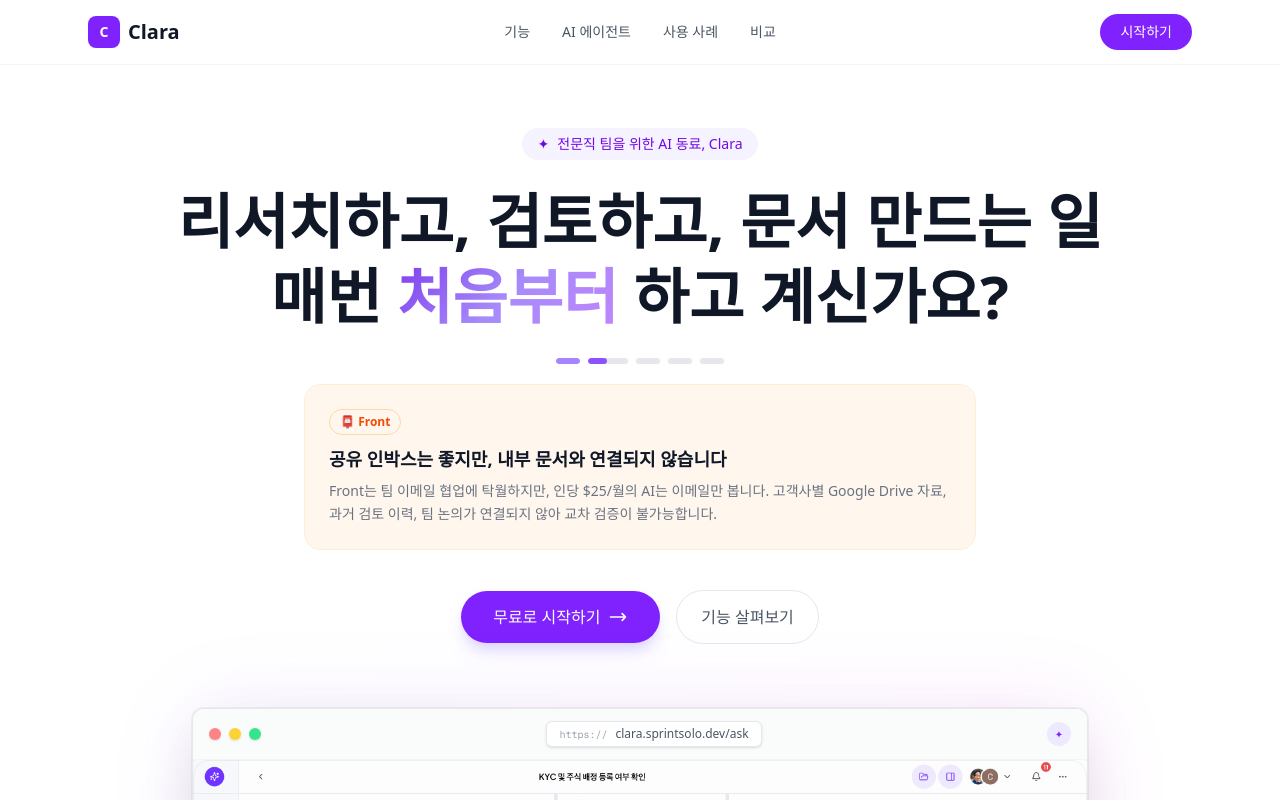
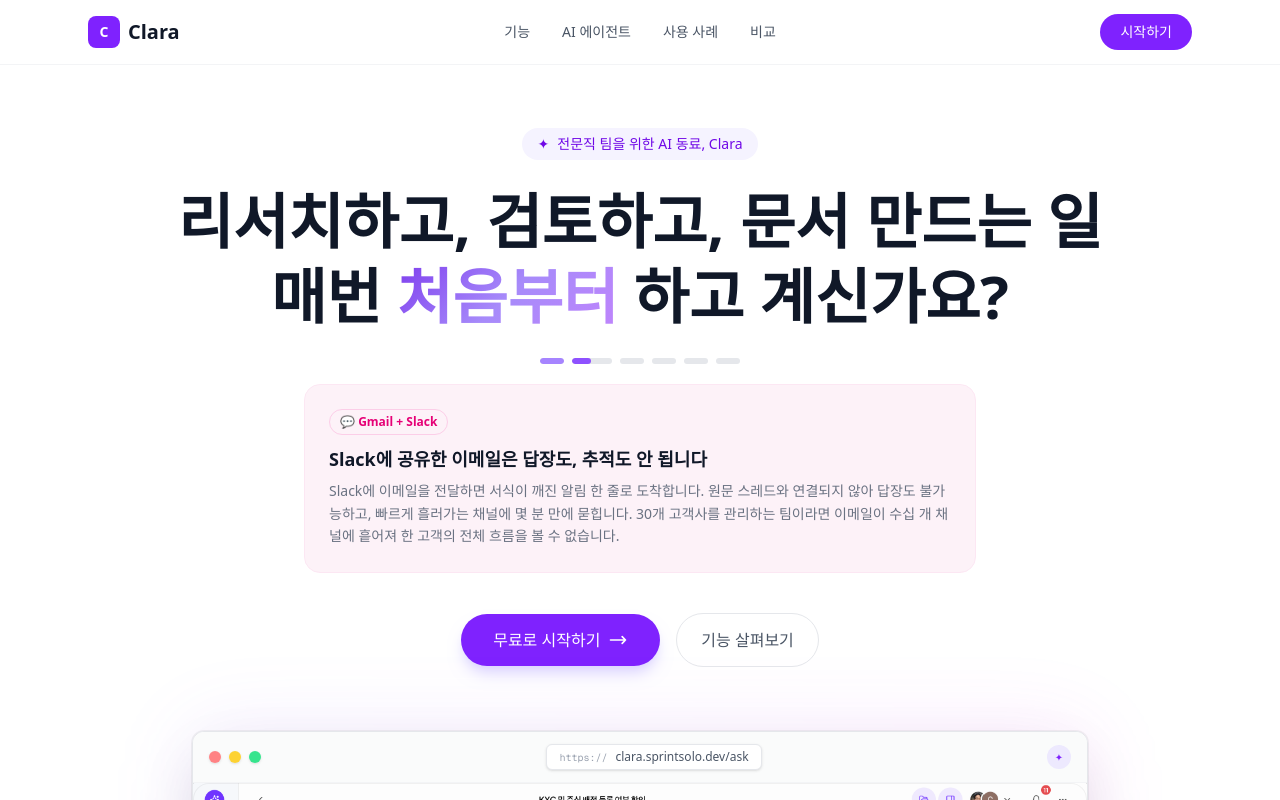
Before and after one commit to sprintsolo/clara-landing, a Next.js app: page / in a window 1280 px wide. Shown: the top 800 px of the page. Built offline with nearby package versions, Linux system fonts and the light colour scheme.

Commit message:
히어로 문구 수정

```diff
--- a/src/app/page.tsx
+++ b/src/app/page.tsx
@@ -81,8 +81,17 @@
     icon: "✉",
     badge: "bg-red-50 text-red-600 border-red-200",
     highlight: "bg-red-50 border-red-100",
-    title: "이메일을 보면서 동료와 바로 논의할 수 없습니다",
-    desc: "Gmail에서 'Share in chat'을 눌러도, 수신자를 고르고 채팅방을 만들고 맥락을 다시 설명해야 합니다. 이메일 원문을 보면서 동시에 대화할 수 없고, 검토 의견은 Google Chat에 흩어져 나중에 찾을 수 없습니다. Front가 이 문제로 성장한 이유입니다.",
+    title: "'Share in chat' — 이메일을 보면서 논의할 수 없습니다",
+    desc: "Gmail에서 'Share in chat'을 눌러도 수신자를 고르고, 채팅방을 새로 만들고, 맥락을 다시 설명해야 합니다. 공유된 이메일은 읽기 전용 미리보기일 뿐 — 답장도, 액션도, 문서 연결도 Chat 안에서 할 수 없습니다. 논의는 Chat에, 원문은 Gmail에, 문서는 Drive에 분산되어 하나로 연결되지 않습니다.",
+  },
+  {
+    app: "Gmail + Slack",
+    color: "pink",
+    icon: "💬",
+    badge: "bg-pink-50 text-pink-600 border-pink-200",
+    highlight: "bg-pink-50 border-pink-100",
+    title: "Slack에 공유한 이메일은 답장도, 추적도 안 됩니다",
+    desc: "Slack에 이메일을 전달하면 서식이 깨진 알림 한 줄로 도착합니다. 원문 스레드와 연결되지 않아 답장도 불가능하고, 빠르게 흘러가는 채널에 몇 분 만에 묻힙니다. 30개 고객사를 관리하는 팀이라면 이메일이 수십 개 채널에 흩어져 한 고객의 전체 흐름을 볼 수 없습니다.",
   },
   {
     app: "Front",
@@ -90,8 +99,8 @@
     icon: "📮",
     badge: "bg-orange-50 text-orange-600 border-orange-200",
     highlight: "bg-orange-50 border-orange-100",
-    title: "공유 인박스는 좋지만, 내부 문서와 연결되지 않습니다",
-    desc: "Front는 팀 이메일 협업에 탁월하지만, 인당 $25/월의 AI는 이메일만 봅니다. 고객사별 Google Drive 자료, 과거 검토 이력, 팀 논의가 연결되지 않아 교차 검증이 불가능합니다.",
+    title: "공유 인박스는 좋지만, AI 추가하면 인당 $85/월입니다",
+    desc: "Front의 공유 인박스는 이메일 협업 문제를 해결하지만, Starter($25)는 10명 제한·단일 채널뿐이라 실질적으로 Professional($65) + AI Copilot($20) = 인당 $85/월이 필요합니다. 40명이면 연 $40,800입니다. 그런데 AI는 이메일만 학습하고 — Google Drive 자료, 과거 검토 이력, 리서치 결과와의 교차 검증은 불가능합니다.",
   },
   {
     app: "HubSpot",
@@ -99,8 +108,8 @@
     icon: "🔶",
     badge: "bg-amber-50 text-amber-600 border-amber-200",
     highlight: "bg-amber-50 border-amber-100",
-    title: "20~50명 전문직 회사에 CRM은 과합니다",
-    desc: "HubSpot은 설정과 커스터마이징에 전담 인력이 필요합니다. 법무·회계·자문사처럼 소수 정예 팀이 다수 고객사를 대응하는 구조에는 과한 기능과 높은 가격($90+/월)이 맞지 않습니다.",
+    title: "도입에만 수천만 원, 그런데 영업 파이프라인 도구입니다",
+    desc: "HubSpot Professional은 인당 $90+/월이지만 진짜 비용은 도입입니다 — 데이터 마이그레이션, 커스터마이징, 교육에 $25,000~$50,000가 소요됩니다. 핵심 UX가 영업 딜·마케팅 퍼널 중심이라 법무·회계·자문사의 고객별 검토 워크플로우와 맞지 않습니다. 랜딩페이지 빌더, 광고 관리 등 쓰지 않을 기능에 비용을 내게 됩니다.",
   },
   {
     app: "Monday.com",
@@ -108,8 +117,8 @@
     icon: "📋",
     badge: "bg-blue-50 text-blue-600 border-blue-200",
     highlight: "bg-blue-50 border-blue-100",
-    title: "태스크는 관리되지만, 검토 맥락이 사라집니다",
-    desc: "Monday.com에서 태스크를 만들어도, 그 태스크의 시작인 고객 이메일, 참고한 내부 문서, 팀의 검토 논의가 연결되지 않습니다. '왜 이렇게 결정했는지' 맥락이 유실되면, 다음 유사 안건에서 같은 리서치를 처음부터 반복합니다.",
+    title: "이메일 연동이 불안정하고, 문서 맥락이 끊깁니다",
+    desc: "Monday.com의 이메일 연동은 발신자·수신자·참조가 모두 일치해야 작동하는 취약한 구조입니다. 이메일이 누락되거나 연결이 끊기면 동기화된 이메일이 전부 사라집니다. 이메일-태스크 AI 자동 추출의 정확도는 약 80% — 5건 중 1건이 잘못 분류됩니다. 원본 이메일 스레드와 리서치 문서, 검토 논의를 하나의 뷰에서 볼 수 없습니다.",
   },
   {
     app: "ChatGPT",
@@ -117,8 +126,8 @@
     icon: "🤖",
     badge: "bg-emerald-50 text-emerald-600 border-emerald-200",
     highlight: "bg-emerald-50 border-emerald-100",
-    title: "리서치는 되지만, 내부 자료와 교차 검증이 안 됩니다",
-    desc: "ChatGPT로 법률·재무·시장 리서치는 가능하지만, AI 결과를 고객사별 Google Drive 자료나 과거 이메일과 대조할 수 없습니다. 결국 사람이 탭을 오가며 수동으로 검증해야 합니다.",
+    title: "Gmail 검색에 12분, 결과의 1/3이 틀립니다",
+    desc: "ChatGPT의 Gmail 연동 테스트에서 네이티브 Gmail로 수 초면 되는 검색이 12분 걸렸고, Deep Research 모드에서 3건 중 정확한 이메일은 1건뿐이었습니다. PDF 속 이미지 텍스트나 복잡한 재무 데이터는 제대로 읽지 못합니다. 무엇보다 별도의 브라우저 탭이라 — 고객사 이메일, Drive 자료, 팀 검토 이력을 하나의 질의로 교차 참조할 수 없습니다.",
   },
 ];
 
```
